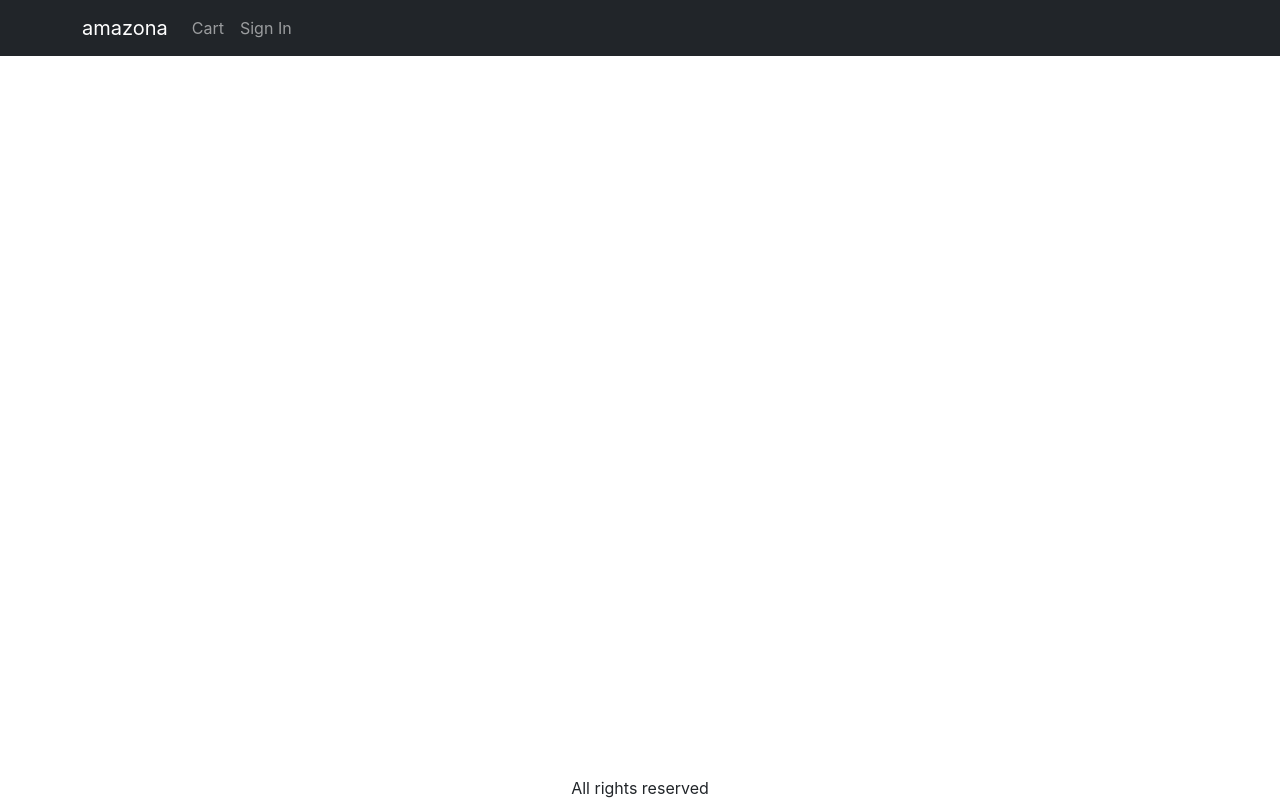
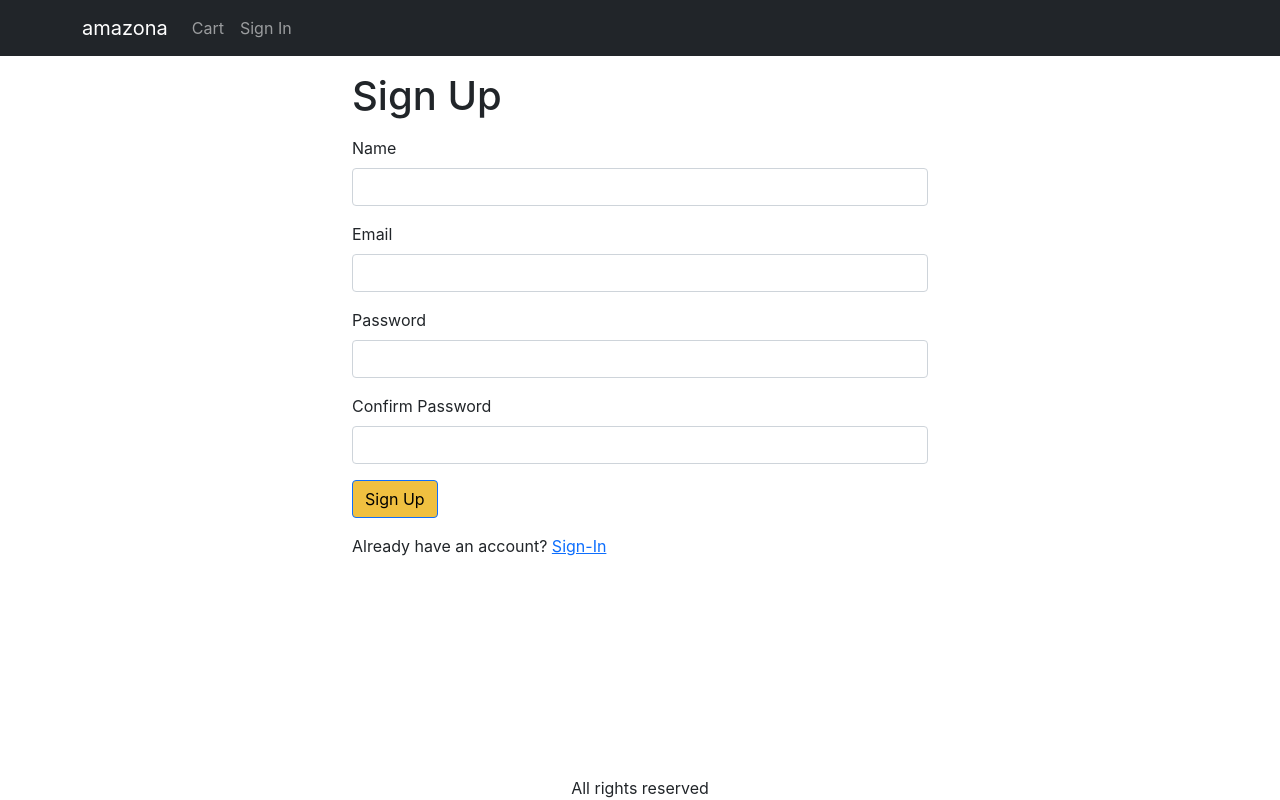
Before and after one commit to Discode-Stu/amazona, a React (Create React App) app in the folder frontend/: page /signup in a window 1280 px wide. Built offline with nearby package versions, Linux system fonts and the light colour scheme.

Commit message:
28. implement select payment method screen

```diff
--- a/frontend/src/App.js
+++ b/frontend/src/App.js
@@ -14,6 +14,8 @@
 import CartScreen from "./screens/CartScreen"
 import SigninScreen from "./screens/SigninScreen"
 import ShippingAddressScreen from "./screens/ShippingAddressScreen"
+import SignupScreen from "./screens/SignupScreen"
+import PaymentMethodScreen from "./screens/PaymentMethodScreen"
 
 function App() {
   const { state, dispatch: ctxDispatch } = useContext(Store)
@@ -23,6 +25,7 @@
     ctxDispatch({ type: "USER_SIGNOUT" })
     localStorage.removeItem("userInfo")
     localStorage.removeItem("shippingAddress")
+    localStorage.removeItem("paymentMethod")
   }
   return (
     <BrowserRouter>
@@ -75,10 +78,12 @@
               <Route path="/product/:slug" element={<ProductScreen />} />
               <Route path="/cart" element={<CartScreen />} />
               <Route path="/signin" element={<SigninScreen />} />
+              <Route path="/signup" element={<SignupScreen />} />
               <Route
                 path="/shipping"
                 element={<ShippingAddressScreen />}
               ></Route>
+              <Route path="/payment" element={<PaymentMethodScreen />}></Route>
               <Route path="/" element={<HomeScreen />} />
             </Routes>
           </Container>
--- a/frontend/src/Store.js
+++ b/frontend/src/Store.js
@@ -11,6 +11,9 @@
     shippingAddress: localStorage.getItem("shippingAddress")
       ? JSON.parse(localStorage.getItem("shippingAddress"))
       : {},
+    paymentMethod: localStorage.getItem("paymentMethod")
+      ? localStorage.getItem("paymentMethod")
+      : "",
     cartItems: localStorage.getItem("cartItems")
       ? JSON.parse(localStorage.getItem("cartItems"))
       : [],
@@ -47,6 +50,7 @@
         cart: {
           cartItems: [],
           shippingAddress: {},
+          paymentMethod: "",
         },
       }
     case "SAVE_SHIPPING_ADDRESS":
@@ -55,6 +59,14 @@
         cart: {
           ...state.cart,
           shippingAddress: action.payload,
+        },
+      }
+    case "SAVE_PAYMENT_METHOD":
+      return {
+        ...state,
+        cart: {
+          ...state.cart,
+          paymentMethod: action.payload,
         },
       }
     default:
--- a/frontend/src/screens/HomeScreen.js
+++ b/frontend/src/screens/HomeScreen.js
@@ -23,7 +23,7 @@
 }
 
 function HomeScreen() {
-  const [{ loading, error, products }, dispatch] = useReducer(logger(reducer), {
+  const [{ loading, error, products }, dispatch] = useReducer(reducer, {
     products: [],
     loading: true,
     error: "",
--- /dev/null
+++ b/frontend/src/screens/PaymentMethodScreen.js
@@ -0,0 +1,70 @@
+import React, { useContext, useEffect, useState } from "react"
+import { Helmet } from "react-helmet-async"
+import CheckoutSteps from "../components/CheckoutSteps"
+import Form from "react-bootstrap/Form"
+import Button from "react-bootstrap/Button"
+import { Store } from "../Store"
+import { useNavigate } from "react-router-dom"
+
+export default function PaymentMethodScreen() {
+  const navigate = useNavigate()
+  const { state, dispatch: ctxDispatch } = useContext(Store)
+
+  const {
+    cart: { shippingAddress, paymentMethod },
+  } = state
+
+  const [paymentMethodName, setPaymentMethod] = useState(
+    paymentMethod || "PayPal"
+  )
+
+  useEffect(() => {
+    if (!shippingAddress.address) {
+      navigate("/shipping")
+    }
+  }, [navigate, shippingAddress])
+
+  const submitHandler = (e) => {
+    e.preventDefault()
+    ctxDispatch({ type: "SAVE_PAYMENT_METHOD", payload: paymentMethodName })
+    localStorage.setItem("paymentMethod", paymentMethodName)
+    navigate("/placeorder")
+  }
+
+  return (
+    <div>
+      <CheckoutSteps step1 step2 step3></CheckoutSteps>
+      <div className="container small-container">
+        <Helmet>
+          <title>Payment Method</title>
+        </Helmet>
+        <h1 className="my-3">Payment Method</h1>
+        <Form onSubmit={submitHandler}>
+          <div className="mb-3">
+            <Form.Check
+              type="radio"
+              id="PayPal"
+              label="PayPal"
+              value="PayPal"
+              checked={paymentMethodName === "PayPal"}
+              onChange={(e) => setPaymentMethod(e.target.value)}
+            />
+          </div>
+          <div className="mb-3">
+            <Form.Check
+              type="radio"
+              id="Stripe"
+              label="Stripe"
+              value="Stripe"
+              checked={paymentMethodName === "Stripe"}
+              onChange={(e) => setPaymentMethod(e.target.value)}
+            />
+          </div>
+          <div className="mb-3">
+            <Button type="submit">Continue</Button>
+          </div>
+        </Form>
+      </div>
+    </div>
+  )
+}
--- /dev/null
+++ b/frontend/src/screens/SignupScreen.js
@@ -0,0 +1,96 @@
+import Axios from "axios"
+import { Link, useLocation, useNavigate } from "react-router-dom"
+import Container from "react-bootstrap/Container"
+import Form from "react-bootstrap/Form"
+import Button from "react-bootstrap/Button"
+import { Helmet } from "react-helmet-async"
+import { useContext, useEffect, useState } from "react"
+import { Store } from "../Store"
+import { toast } from "react-toastify"
+import { getError } from "../utils"
+
+export default function SignupScreen() {
+  const navigate = useNavigate()
+  const { search } = useLocation()
+  const redirectInUrl = new URLSearchParams(search).get("redirect")
+  const redirect = redirectInUrl ? redirectInUrl : "/"
+
+  const [name, setName] = useState("")
+  const [email, setEmail] = useState("")
+  const [password, setPassword] = useState("")
+  const [confirmPassword, setConfirmPassword] = useState("")
+
+  const { state, dispatch: ctxDispatch } = useContext(Store)
+  const { userInfo } = state
+  const submitHandler = async (e) => {
+    e.preventDefault()
+    if (password !== confirmPassword) {
+      toast.error("Passwords do not match")
+      return
+    }
+    try {
+      const { data } = await Axios.post("/api/users/signup", {
+        name,
+        email,
+        password,
+      })
+      ctxDispatch({ type: "USER_SIGNIN", payload: data })
+      localStorage.setItem("userInfo", JSON.stringify(data))
+      navigate(redirect || "/")
+    } catch (err) {
+      toast.error(getError(err))
+    }
+  }
+
+  useEffect(() => {
+    if (userInfo) {
+      navigate(redirect)
+    }
+  }, [navigate, redirect, userInfo])
+
+  return (
+    <Container className="small-container">
+      <Helmet>
+        <title>Sign Up</title>
+      </Helmet>
+      <h1 className="my-3">Sign Up</h1>
+      <Form onSubmit={submitHandler}>
+        <Form.Group className="mb-3" controlId="name">
+          <Form.Label>Name</Form.Label>
+          <Form.Control required onChange={(e) => setName(e.target.value)} />
+        </Form.Group>
+        <Form.Group className="mb-3" controlId="email">
+          <Form.Label>Email</Form.Label>
+          <Form.Control
+            type="email"
+            required
+            onChange={(e) => setEmail(e.target.value)}
+          />
+        </Form.Group>
+        <Form.Group className="mb-3" controlId="password">
+          <Form.Label>Password</Form.Label>
+          <Form.Control
+            type="password"
+            required
+            onChange={(e) => setPassword(e.target.value)}
+          />
+        </Form.Group>
+        <Form.Group className="mb-3" controlId="confirmPassword">
+          <Form.Label>Confirm Password</Form.Label>
+          <Form.Control
+            type="password"
+            required
+            onChange={(e) => setConfirmPassword(e.target.value)}
+          />
+        </Form.Group>
+        <div className="mb-3">
+          <Button type="submit">Sign Up</Button>
+        </div>
+        <div className="mb-3">
+          Already have an account?{" "}
+          <Link to={`/signin?redirect=${redirect}`}>Sign-In</Link>
+        </div>
+      </Form>
+    </Container>
+  )
+}
```
Also changed, not shown: 1 other file (tests, documents, lock files or other folders).
